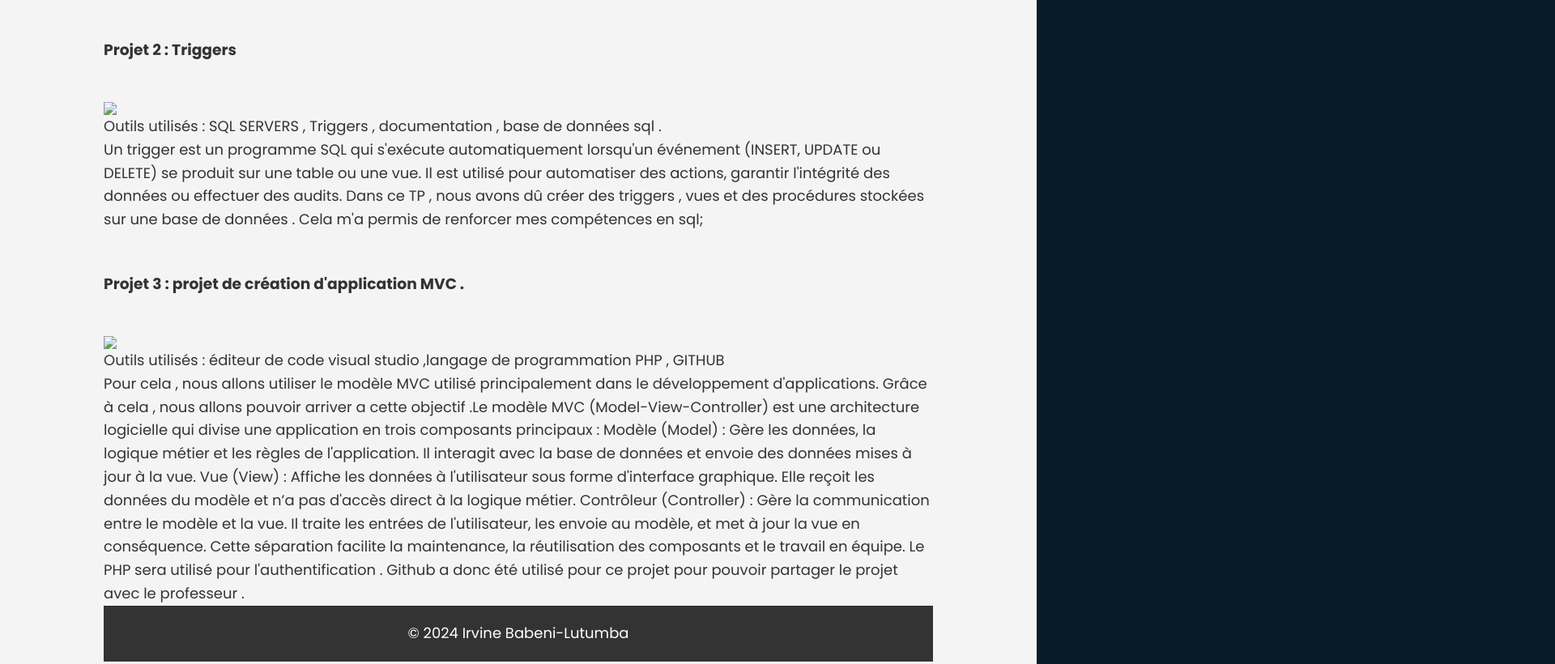
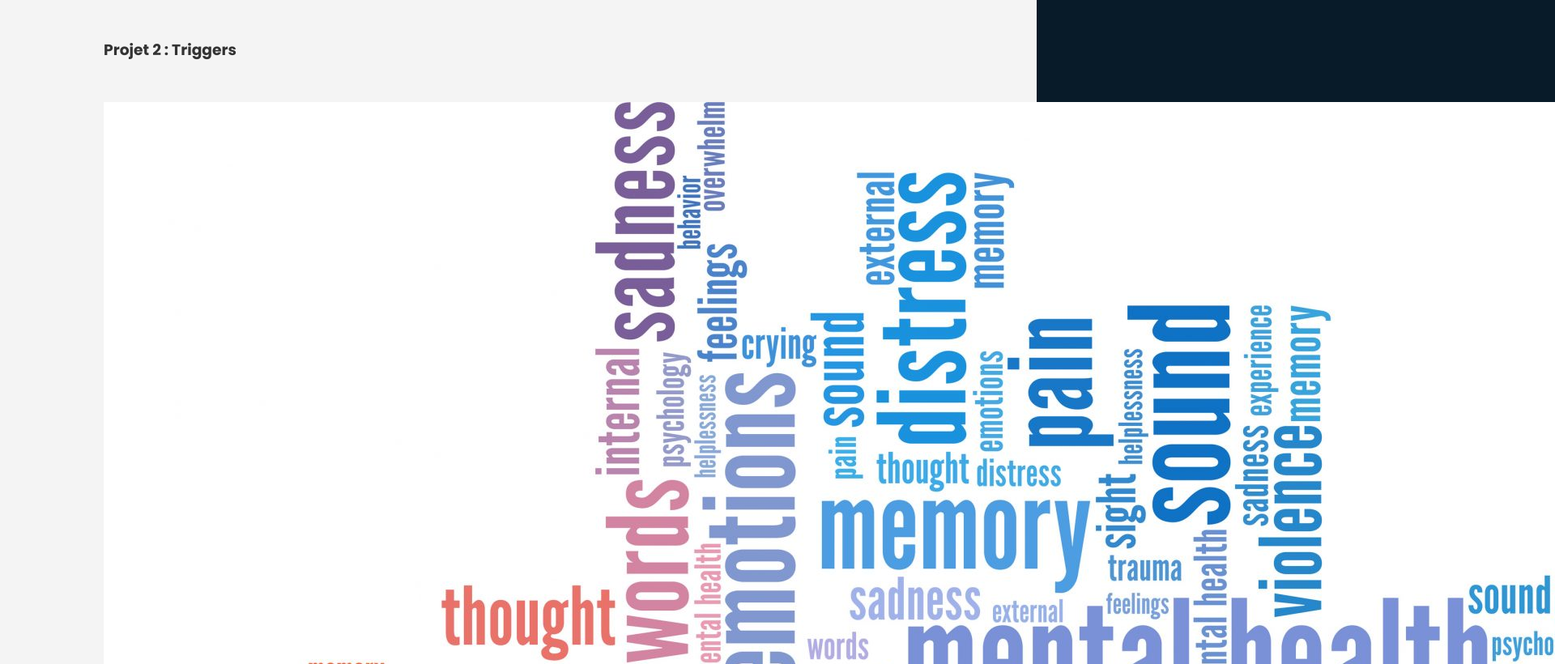
Before and after one commit to irvbab/WEBSITE-E5, a plain HTML site: page index.html in a window 1280 px wide. Shown: the part 7848-8668 px from the top of the page at 81% size, 1920 px wide, since content can reach past the window. Drawn offline with Linux system fonts and the light colour scheme.

Commit message:
petit changement

```diff
--- a/index.html
+++ b/index.html
@@ -180,7 +180,7 @@
              <h3> Projet 2 : Triggers </h3>
              <br>
              <br>
-             <img src="C:\Users\irvin\OneDrive\Images\Captures d’écran\o.jpg">
+             <img src="documents\triggers.jpeg">
              <p> Outils utilisés : SQL SERVERS , Triggers , documentation , base de données sql .</p>
              <p>Un trigger est un programme SQL qui s'exécute automatiquement lorsqu'un événement (INSERT, UPDATE ou DELETE) se produit sur une table ou une vue. Il est utilisé pour automatiser des actions, garantir l'intégrité des données ou effectuer des audits.
                 Dans ce TP , nous avons dû créer des triggers , vues et des procédures stockées sur une base de données . Cela m'a permis de renforcer mes compétences en sql;
@@ -191,7 +191,7 @@
               <h3>Projet 3 : projet de création d'application MVC . </h3>
               <br>
               <br>
-              <img src="C:\Users\irvin\OneDrive\Images\Captures d’écran\PIP.jpeg" >
+              <img src="documents\MVC.jpeg" >
               <p> Outils utilisés : éditeur de code visual studio ,langage de programmation PHP , GITHUB </p>
               <p> Pour cela , nous allons utiliser le modèle MVC utilisé principalement dans le développement d'applications. Grâce à cela , nous allons pouvoir arriver a cette objectif .Le modèle MVC (Model-View-Controller) est une architecture logicielle qui divise une application en trois composants principaux :
 
```
Also changed, not shown: documents/MVC.jpeg (added), documents/triggers.jpeg (added).
